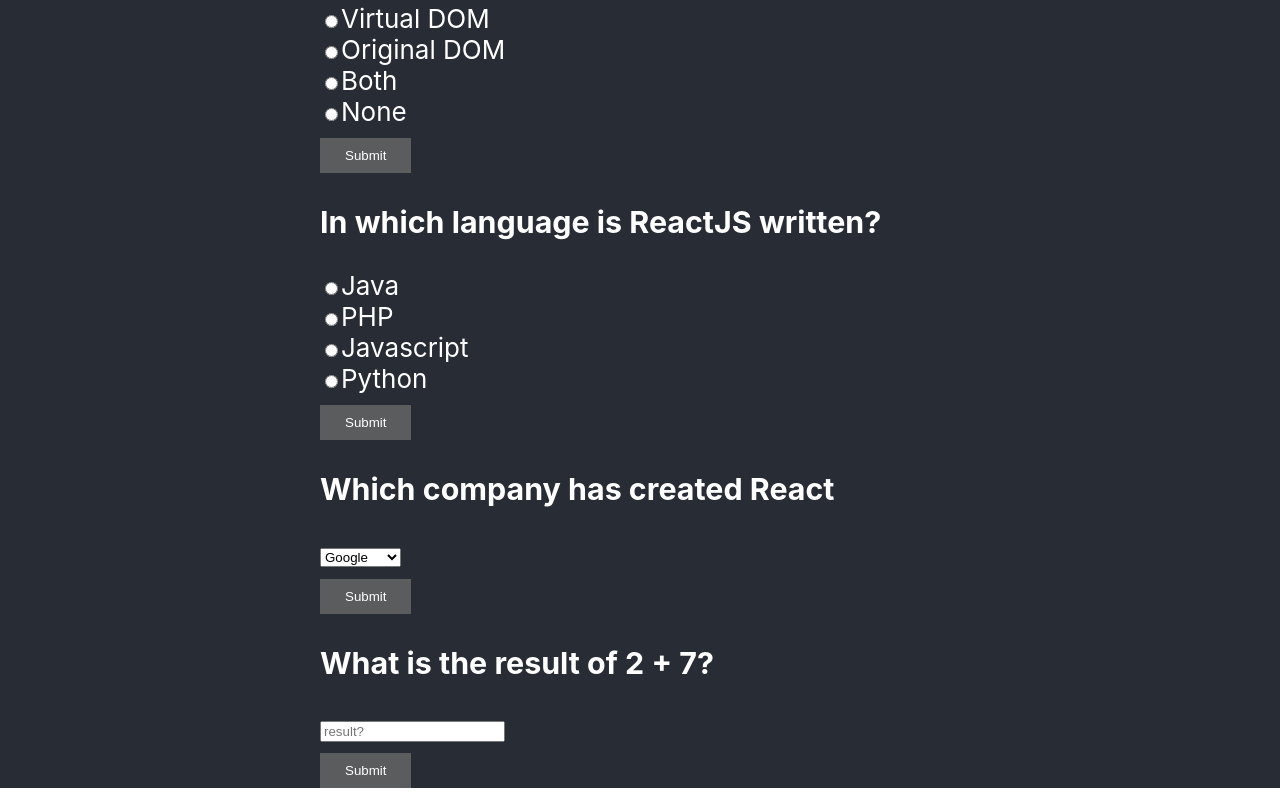
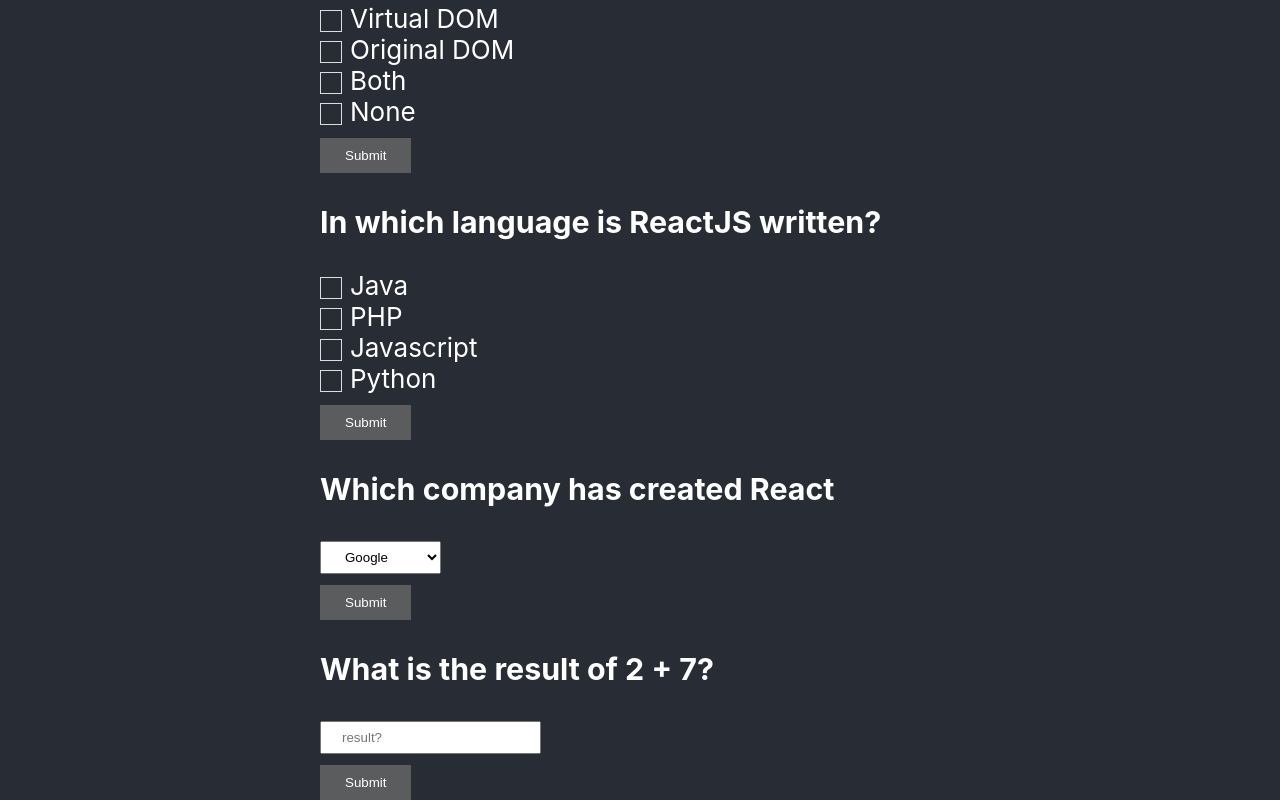
Before and after one commit to bathiesg/multiple_choice_questions, a React (Create React App) app: page / in a window 1280 px wide. Shown: the part 718-1518 px from the top of the page. Built offline with nearby package versions, Linux system fonts and the light colour scheme.

Commit message:
adjust input paddings

```diff
--- a/src/App.css
+++ b/src/App.css
@@ -45,7 +45,7 @@
 /* .Submit-button:disabled {
   background: rgb(162, 199, 236);
 } */
-/*
+
 input:where([type="checkbox"], [type="radio"]){
   -webkit-appearance : none;
   appearance         : none;
@@ -65,14 +65,14 @@
   outline      : none;
 }
 
-input:where([type="checkbox"], [type="radio"]):disabled{
+/* input:where([type="checkbox"], [type="radio"]):disabled{
   background : #eee;
-}
+} */
 
 input[type="radio"]:checked{
   background-image : url('checkbox.svg');
 }
-*/
+
 
 .question-block {
   width: 50vw;
@@ -101,3 +101,12 @@
   font-weight: 400;
   font-size: 80%;
 }
+
+.form-input {
+  padding: 7px 20px;
+
+}
+.form-input:disabled {
+font-weight: normal;
+color: lightgrey;
+}
--- a/src/components/InputText.js
+++ b/src/components/InputText.js
@@ -13,6 +13,7 @@
       return (
         <label>
             <input type="text"
+                className="form-input"
                 name={refName}
                 value={value}
                 onChange={handleChange}
--- a/src/components/SelectForm.js
+++ b/src/components/SelectForm.js
@@ -17,7 +17,7 @@
 
       return (
         <label>
-            <select value={value} onChange={handleChange} disabled={isComplete}>
+            <select name={refName} value={value} onChange={handleChange} disabled={isComplete} className="form-input">
                 {options.map(option => <option optionid={option.id} key={option.id} value={option.value}>{option.value}</option>)}
             </select>
         </label>
--- a/src/data.json
+++ b/src/data.json
@@ -107,7 +107,7 @@
         "inputType": "text",
         "refName": "q4",
         "isComplete": false,
-        "correctAnswer": "7",
+        "correctAnswer": "9",
         "options": []
     }
 ]
```
